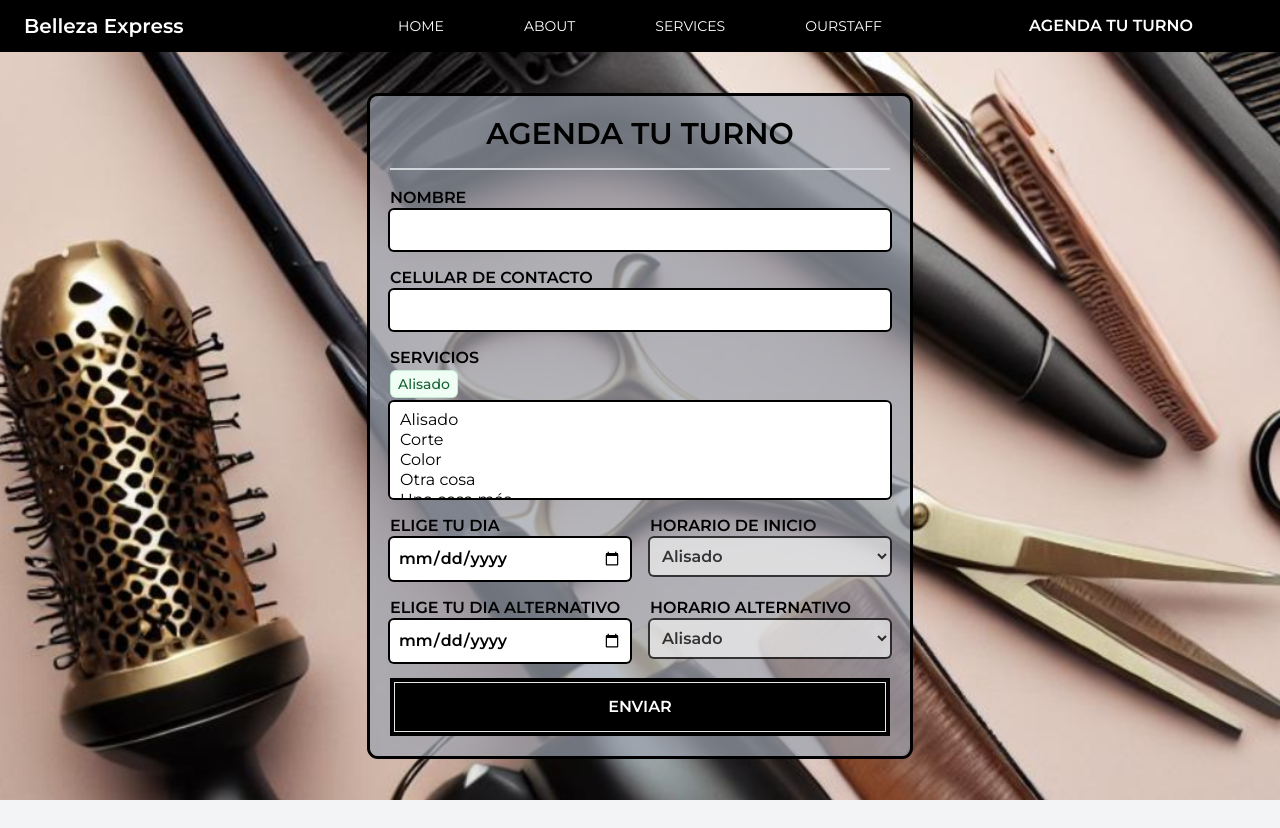
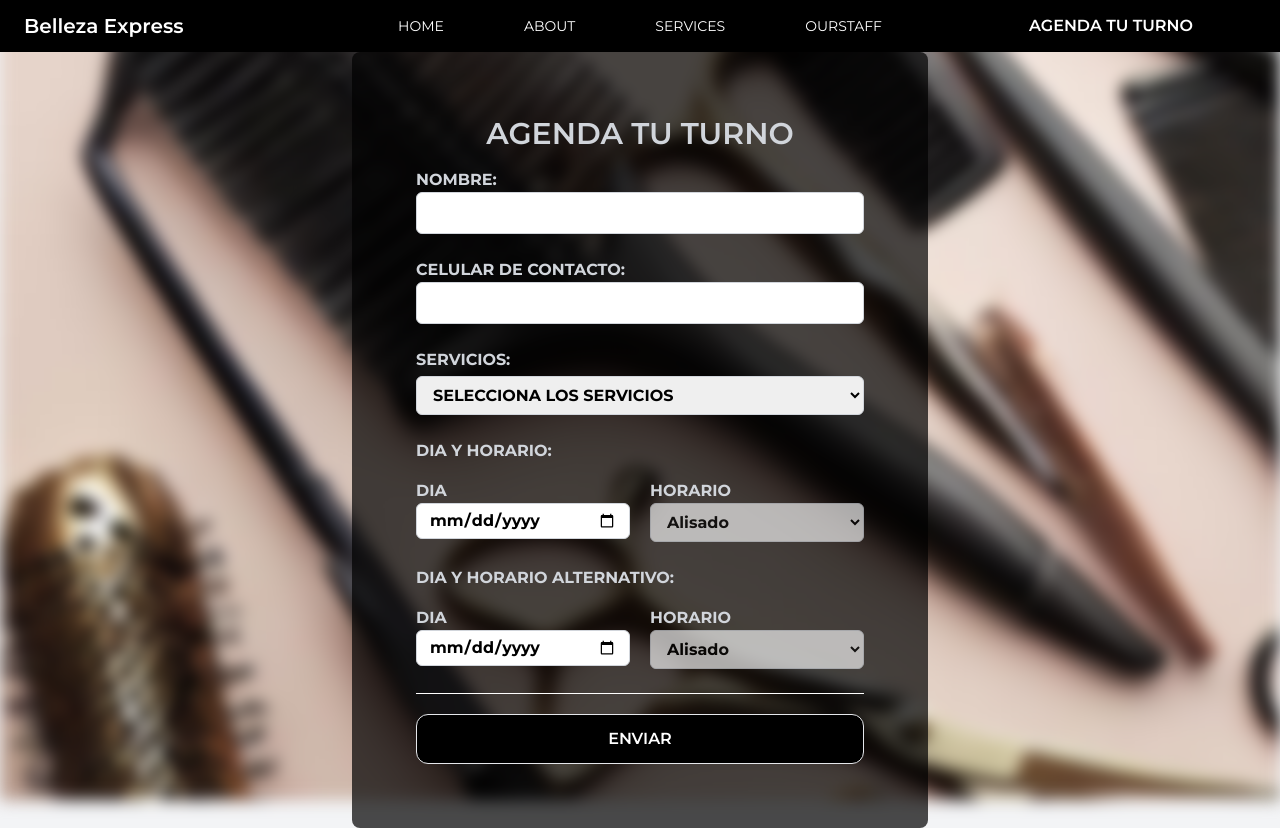
Before and after one commit to JuanPrato/turnitos, a Next.js app: page /turn in a window 1280 px wide. Before the commit the page ends 800 px from the top, so only its background shows below. Built offline with nearby package versions, Linux system fonts and the light colour scheme.

Commit message:
better form styles

```diff
--- a/src/app/turn/Form.tsx
+++ b/src/app/turn/Form.tsx
@@ -17,24 +17,27 @@ export default function Form() {
 
   return (
     <form
-      className="flex flex-col gap-4 bg-gray-400 p-5 rounded-lg max-w-xl mx-auto bg-opacity-70 ring ring-black"
+      className="flex flex-col gap-4 text-gray-300 bg-black p-16 rounded-lg max-w-xl mx-auto bg-opacity-70"
     >
-      <SectionTitle text="AGENDA TU TURNO" />
-      <Separator />
-      <TextInput label="NOMBRE" name="name" />
-      <PhoneInput label="CELULAR DE CONTACTO" name="phone" />
+      <SectionTitle text="AGENDA TU TURNO" className="pb-5 border-b border-white" />
+      <TextInput label="NOMBRE:" name="name" />
+      <PhoneInput label="CELULAR DE CONTACTO:" name="phone" />
       <div>
-        <MultipleSelectInput label="SERVICIOS" name="services" />
+        <MultipleSelectInput label="SERVICIOS:" name="services" />
       </div>
+      <legend className="font-bold">DIA Y HORARIO:</legend>
       <div className="grid gap-5 md:grid-cols-2">
-        <CalendarInput label="ELIGE TU DIA" name="day" />
-        <SelectInput label="HORARIO DE INICIO" name="time" disabled />
+        <CalendarInput label="DIA" name="day" />
+        <SelectInput label="HORARIO" name="time" disabled />
       </div>
+      <legend className="font-bold">DIA Y HORARIO ALTERNATIVO:</legend>
       <div className="grid gap-5 md:grid-cols-2">
-        <CalendarInput label="ELIGE TU DIA ALTERNATIVO" name="day" />
-        <SelectInput label="HORARIO ALTERNATIVO" name="time" disabled />
+        <CalendarInput label="DIA" name="day" />
+        <SelectInput label="HORARIO" name="time" disabled />
       </div>
-      <Button>ENVIAR</Button>
+      <div className="border-t border-white pt-5 flex flex-col">
+        <Button>ENVIAR</Button>
+      </div>
     </form>
   );
 }
--- a/src/app/turn/page.tsx
+++ b/src/app/turn/page.tsx
@@ -7,8 +7,10 @@ export default function Turn() {
     <div className="h-screen flex flex-col">
       <Nav />
       <div
-        className="grow grid place-items-center bg-no-repeat bg-center bg-cover"
-        style={{ backgroundImage: 'url(/herramientas.png)' }}
+        className="absolute top-0 left-0 h-screen w-screen bg-no-repeat bg-cover -z-10 blur"
+        style={{ backgroundImage: 'url(/herramientas.png)' }}></div>
+      <div
+        className="grow grid place-items-center"
       >
         <Form />
       </div>
--- a/src/components/button.tsx
+++ b/src/components/button.tsx
@@ -11,8 +11,8 @@ interface Props {
 
 export default function Button({ text, children, size, onClick = () => { } }: Props) {
   return (
-    <button className="bg-black text-white p-1 font-semibold transition-colors hover:bg-white hover:text-black group" onClick={onClick}>
-      <span className="p-3 block border transition-colors group-hover:border-black">
+    <button className="bg-black text-white border ring-white p-3 font-semibold transition-colors rounded-xl hover:bg-white hover:text-black group" onClick={onClick}>
+      <span className="block rounded-lg transition-colors group-hover:border-black">
         {children ?? text}
       </span>
     </button>
--- a/src/components/form/Input.tsx
+++ b/src/components/form/Input.tsx
@@ -3,14 +3,15 @@
 import { ChangeEvent, useState } from "react";
 import { Badge } from "../Badge";
 import { regexPhoneNumber } from "@/utils/constants";
+import { twMerge } from "tailwind-merge";
 
 interface Props {
   label: string;
   name: string;
 }
 
-const styles = "flex flex-col font-semibold";
-const inputStyles = "p-2 rounded ring ring-black ring-[2px]";
+const styles = "block mb-2 font-bold";
+const inputStyles = "text-black w-full px-3 py-2 border border-gray-300 rounded-md focus:outline-none focus:border-blue-500";
 
 export function TextInput({ label, name }: Props) {
   return (
@@ -56,9 +57,9 @@ interface TextAreaProps {
 
 export function TextAreaInput({ label, name }: TextAreaProps) {
   return (
-    <label className={[styles, "flex-grow"].join(" ")}>
+    <label className={[styles, "flex flex-col flex-grow"].join(" ")}>
       {label}
-      <textarea className={[inputStyles, "flex-grow"].join(" ")} name={name} />
+      <textarea className={twMerge(inputStyles, "flex-grow resize-none")} name={name} />
     </label>
   );
 }
@@ -80,6 +81,7 @@ export function SelectInput({ label, name, disabled }: SelectProps) {
         name={name}
       >
         <option>Alisado</option>
+        <option>Alisado doble</option>
         <option>Corte</option>
         <option>Color</option>
         <option>Otra cosa</option>
@@ -93,26 +95,37 @@ export function SelectInput({ label, name, disabled }: SelectProps) {
 export function MultipleSelectInput({ label, name, disabled }: SelectProps) {
 
   const [values, setValues] = useState<string[]>([]);
-  console.log(values);
   return (
     <label className={styles}>
       {label}
-      <ul className="pb-1 flex gap-3"><Badge>Alisado</Badge></ul>
+      <ul className="pb-1 flex gap-3">
+        {
+          values.map((v, i) => (<Badge key={i} onClick={() => setValues(vs => vs.filter(it => it !== v))}>{v} x</Badge>))
+        }
+      </ul>
       <select
         className={inputStyles}
         disabled={disabled}
         name={name}
-        multiple={true}
-        value={values}
-        onChange={(e) => setValues(v => Array.from(new Set([...v, e.currentTarget.value])))}
+        value={"SELECCIONA LOS SERVICIOS"}
+        onChange={(e) =>
+          setValues(v => {
+            if (values.includes(e.target.value)) {
+              return values.filter(vl => vl !== e.target.value);
+            }
+            return [...v, e.target.value];
+          })
+        }
       >
+        <option disabled defaultChecked>SELECCIONA LOS SERVICIOS</option>
         <option>Alisado</option>
+        <option>Alisado doble</option>
         <option>Corte</option>
         <option>Color</option>
         <option>Otra cosa</option>
         <option>Una cosa más</option>
       </select>
-    </label>
+    </label >
   );
 
 }
@@ -121,7 +134,7 @@ export function CalendarInput({ label, name }: Props) {
   return (
     <label className={styles}>
       {label}
-      <input className={inputStyles} type="date" />
+      <input className={twMerge(inputStyles, "py-1")} type="date" name={name} />
     </label>
   );
 }
```
